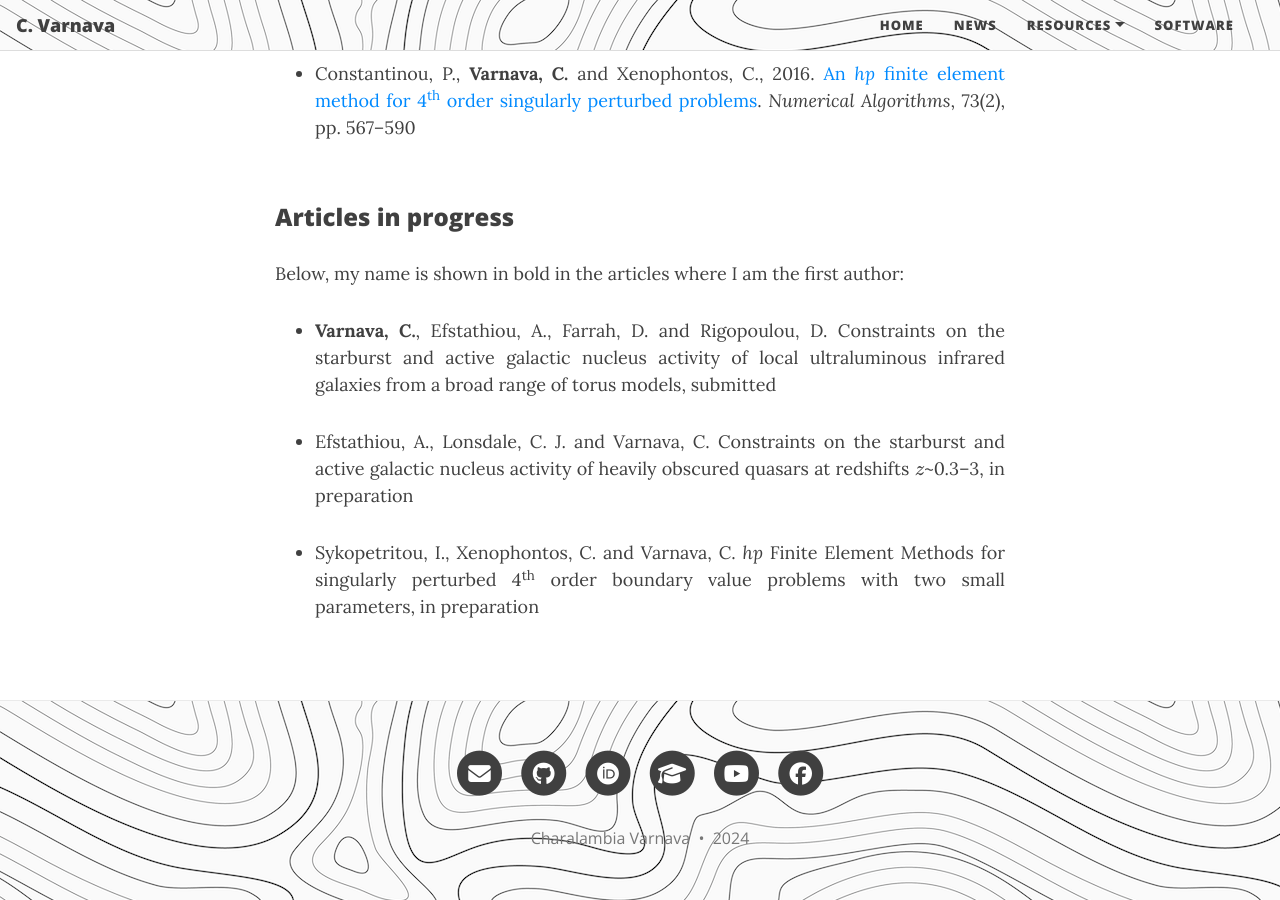
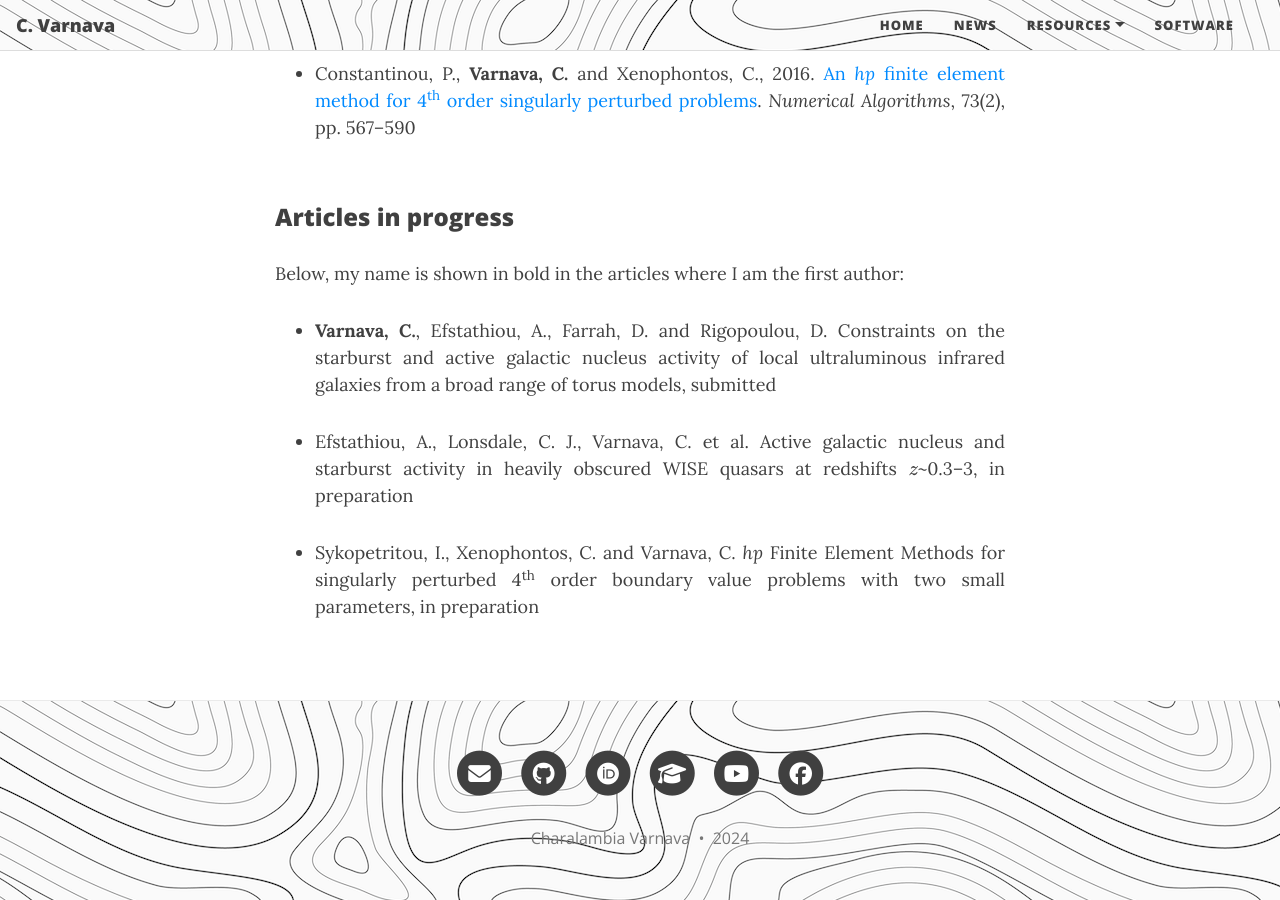
Before and after one commit to ch-var/ch-var.github.io, a Jekyll site: the page built from publications.html, in a window 1280 px wide and 900 px high, scrolled down 690 px. Built offline with Jekyll 4.4.1, drawn with Linux system fonts in a browser that asks for light colours; formulas are drawn with MathJax 3.

Commit message:
Update publications.html

```diff
--- a/publications.html
+++ b/publications.html
@@ -21,7 +21,7 @@ mathjax: true
 <ul>
 <li align='justify'><b>Varnava, C.</b>, Efstathiou, A., Farrah, D. and Rigopoulou, D. Constraints on the starburst and active galactic nucleus activity of local ultraluminous infrared galaxies from a broad range of torus models, submitted</li>
 <p>
-<li align='justify'>Efstathiou, A., Lonsdale, C. J. and Varnava, C. Constraints on the starburst and active galactic nucleus activity of heavily obscured quasars at redshifts \(z\)~0.3–3, in preparation</li>
+<li align='justify'>Efstathiou, A., Lonsdale, C. J., Varnava, C. et al. Active galactic nucleus and starburst activity in heavily obscured WISE quasars at redshifts \(z\)~0.3–3, in preparation</li>
 <p>
 <li align='justify'>Sykopetritou, I., Xenophontos, C. and Varnava, C. <i>hp</i> Finite Element Methods for singularly perturbed 4<sup>th</sup> order boundary value problems with two small parameters, in preparation</li>
 <p>
```
